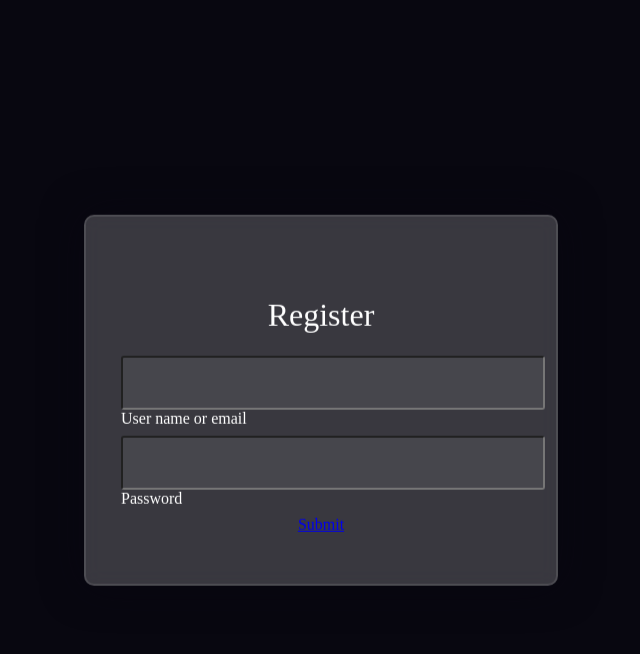
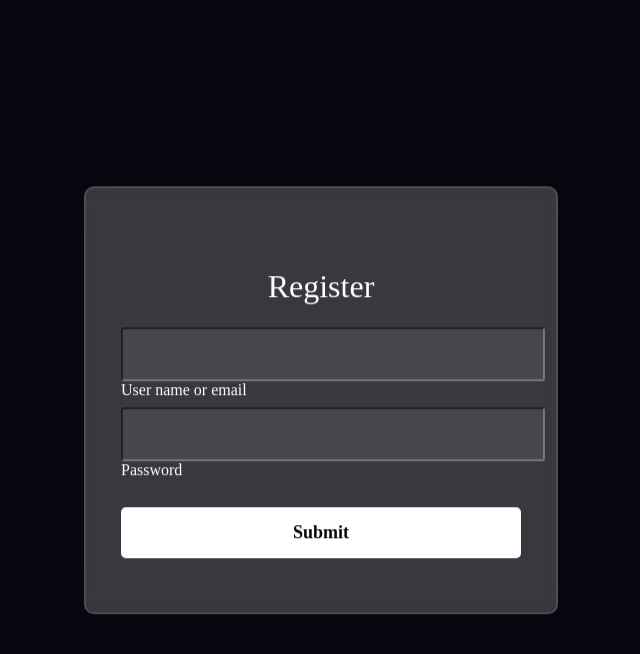
Before and after one commit to shira-Po/ChatApp-3, a Flask app: page / in a window 1280 px wide. Shown: the top 654 px of the page, without its empty margins (319-959 px from the left). Run offline with Flask 2, Linux system fonts and the light colour scheme.

Commit message:
login and register css

```diff
--- a/chat-app/static/register.css
+++ b/chat-app/static/register.css
@@ -49,7 +49,8 @@ body {
     color: #ffffff;
 }
 
-.login-box button {
+.login-box a {
+    display: inline-block;
     margin-top: 20px; /* Reduce the margin for closer positioning */
     width: 100%;
     background-color: #ffffff;
@@ -59,8 +60,56 @@ body {
     font-weight: 600;
     border-radius: 5px;
     cursor: pointer;
+    text-decoration: none; /* Remove underlines from links */
+    position: relative; /* Position for the animation */
+    overflow: hidden; /* Hide extra text */
 }
 
+.login-box a span {
+    position: absolute;
+    display: block;
+}
+
+.login-box a span:nth-child(1) {
+    top: 0;
+    left: -100%;
+    width: 100%;
+    height: 2px;
+    background: linear-gradient(90deg, transparent, #ffffff);
+    animation: animate1 1s linear infinite;
+}
+
+.login-box a span:nth-child(2) {
+    top: -100%;
+    right: 0;
+    width: 2px;
+    height: 100%;
+    background: linear-gradient(180deg, transparent, #ffffff);
+    animation: animate2 1s linear infinite;
+    animation-delay: 0.25s; /* Delay for animation */
+}
+
+.login-box a span:nth-child(3) {
+    bottom: 0;
+    right: -100%;
+    width: 100%;
+    height: 2px;
+    background: linear-gradient(270deg, transparent, #ffffff);
+    animation: animate3 1s linear infinite;
+    animation-delay: 0.5s; /* Delay for animation */
+}
+
+.login-box a span:nth-child(4) {
+    bottom: -100%;
+    left: 0;
+    width: 2px;
+    height: 100%;
+    background: linear-gradient(0deg, transparent, #ffffff);
+    animation: animate4 1s linear infinite;
+    animation-delay: 0.75s; /* Delay for animation */
+}
+
+/* New styling for submit button */
 .login-box .submit-container {
     display: flex;
     justify-content: center;
@@ -79,30 +128,3 @@ body {
     font-weight: 300;
     color: #ffffff;
 }
-
-.social {
-    margin-top: 20px; /* Reduce the margin for closer positioning */
-    display: flex;
-}
-
-.social div {
-    background: red;
-    width: 150px;
-    border-radius: 3px;
-    padding: 5px 10px 10px 5px;
-    background-color: rgba(255, 255, 255, 0.27);
-    color: #eaf0fb;
-    text-align: center;
-}
-
-.social div:hover {
-    background-color: rgba(255, 255, 255, 0.47);
-}
-
-.social div.fb {
-    margin-left: 25px;
-}
-
-.social i {
-    margin-right: 4px;
-}
```
Also changed, not shown: chat-app/static/login.css (+89 -0 lines).
